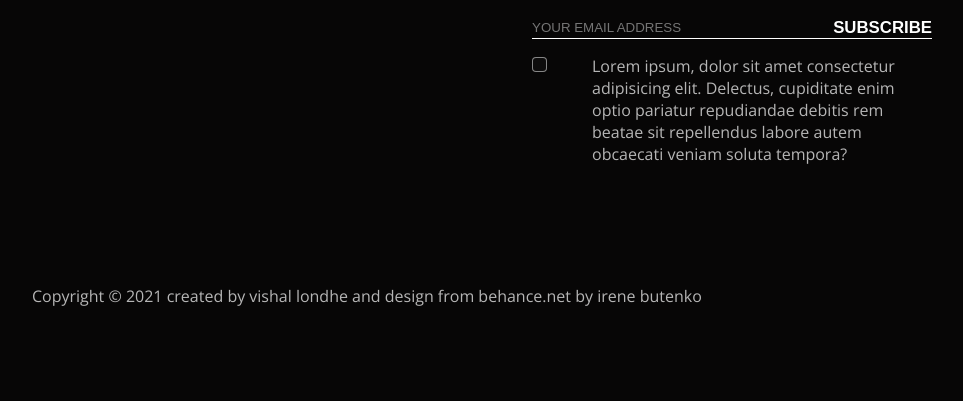
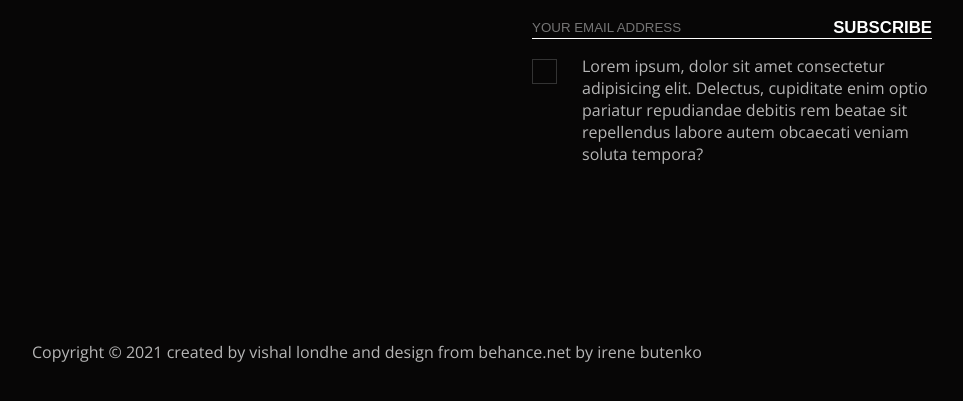
Before and after one commit to vishallondhe48/Ducati_redesign, a plain HTML site: page index.html in a window 1280 px wide. Shown: the part 3919-4320 px from the top of the page, without its empty margins (158-1121 px from the left). Before the commit the page ends 4266 px from the top, so only its background shows below. Drawn offline with nearby package versions, Linux system fonts and the light colour scheme.

Commit message:
fixed checkbox

```diff
--- a/index.html
+++ b/index.html
@@ -148,10 +148,20 @@
                 <button>subscribe</button>
             </div>
 
-            <div class="checkbox">
-                <input type="checkbox" id="checkb">
-                <p>Lorem ipsum, dolor sit amet consectetur adipisicing elit. Delectus, cupiditate enim optio pariatur
-                    repudiandae debitis rem beatae sit repellendus labore autem obcaecati veniam soluta tempora? </p>
+            <div class="declaration">
+                <div class="form">
+                    <input type="checkbox" id="check" />
+                    <label for="check" style="--d: 25px">
+                        <svg viewBox="0,0,50,50">
+                            <path d="M5 30 L 20 45 L 45 5"></path>
+                        </svg>
+                    </label>
+
+                </div>
+                <p class="text">Lorem ipsum, dolor sit amet consectetur adipisicing elit. Delectus, cupiditate enim
+                    optio pariatur
+                    repudiandae debitis rem beatae sit repellendus labore autem obcaecati veniam soluta tempora?
+                </p>
 
             </div>
         </div>
--- a/stylesheets/app.scss
+++ b/stylesheets/app.scss
@@ -412,27 +412,57 @@ nav {
                 text-transform: uppercase;
             }
         }
-        .checkbox {
+        .declaration {
             display: flex;
             justify-content: space-between;
-            align-items: baseline;
-            #checkb {
-                min-width: 15px;
-                min-height: 15px;
-                outline: none;
+            align-items: flex-start;
 
-                cursor: pointer;
-                background: rgba(40, 40, 40, 0.2);
-                color: black;
+            .form {
+                margin-top: 4px;
+                input#check {
+                    position: absolute;
+                    opacity: 0;
 
-                appearance: none;
-                border: 1px solid rgba(255, 255, 255, 0.5);
-                border-radius: 4px;
-                position: relative;
+                    &:checked + label svg path {
+                        stroke-dashoffset: 0;
+                    }
+
+                    &:focus + label {
+                        transform: scale(1);
+                    }
+                }
+
+                #check + label {
+                    display: block;
+                    border: 1px solid #333;
+                    width: var(--d);
+                    height: var(--d);
+                    // border-radius: 14px;
+                    cursor: pointer;
+                    transition: all 0.2s ease;
+
+                    &:active {
+                        transform: scale(1.05);
+                        // border-radius: 30px;
+                    }
+
+                    svg {
+                        pointer-events: none;
+                        path {
+                            fill: none;
+                            stroke: #333;
+                            stroke-width: 4px;
+                            stroke-linecap: round;
+                            stroke-linejoin: round;
+                            stroke-dasharray: 100;
+                            stroke-dashoffset: 101;
+                            transition: all 350ms cubic-bezier(1, 0, 0.37, 0.91);
+                        }
+                    }
+                }
             }
-
-            p {
-                max-width: 340px;
+            .text {
+                max-width: 350px;
                 font-style: normal;
                 opacity: 0.7;
             }
```
Also changed, not shown: stylesheets/app.css, 1 other file.
